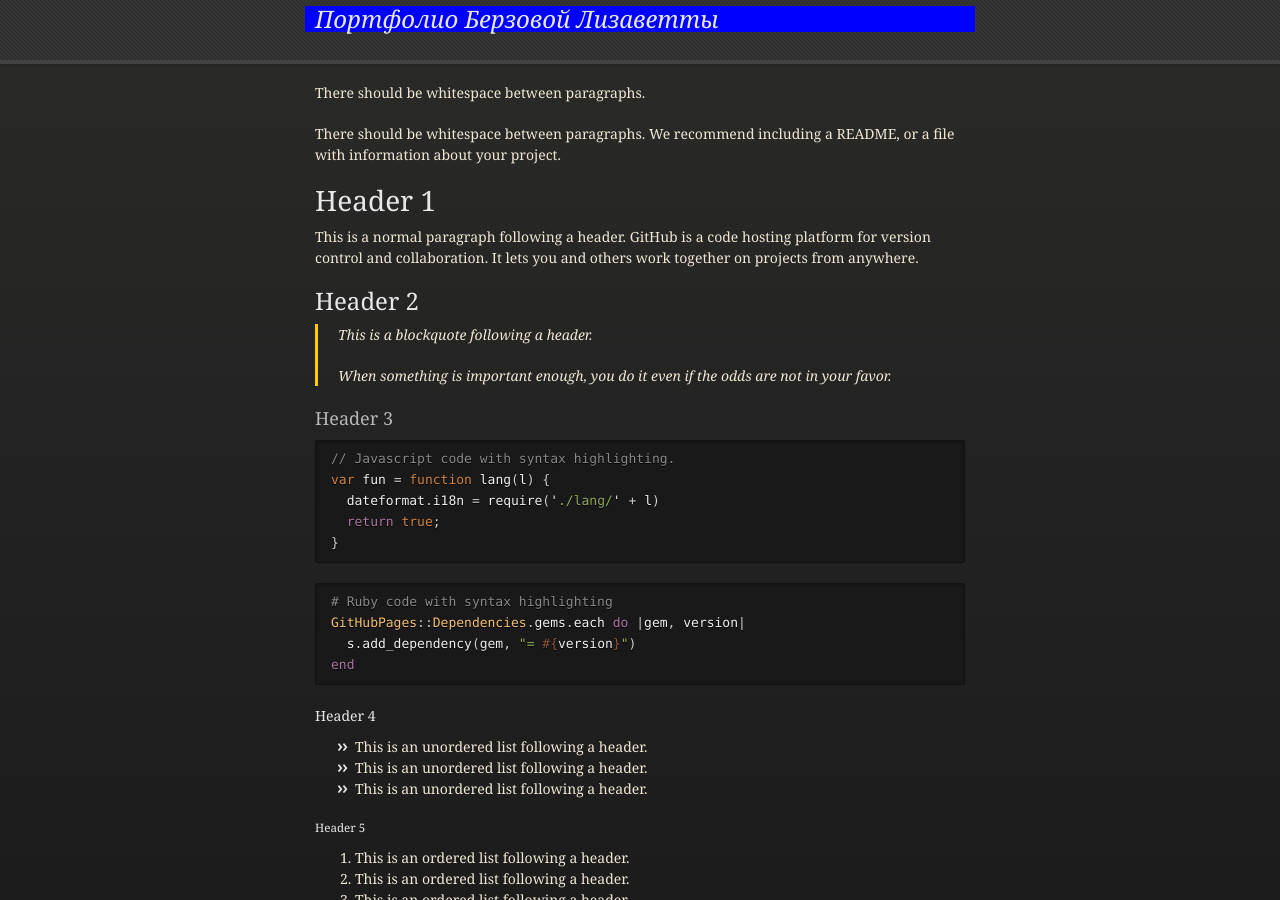
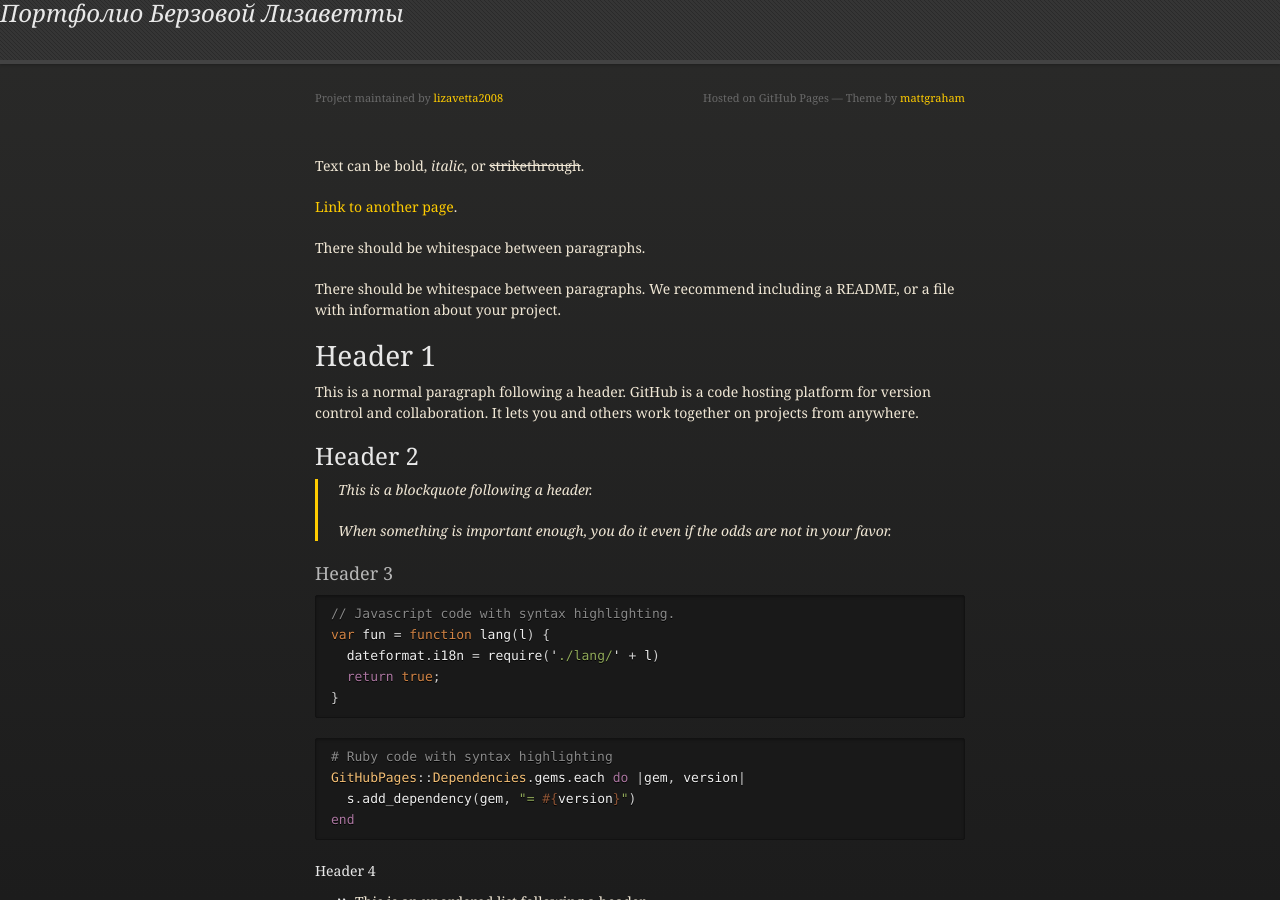
Before and after one commit to lizavetta2008/lizavetta2008.github.io, a Jekyll site: the page built from index.md, in a window 1280 px wide and 900 px high. Built offline with Jekyll 4.4.1, drawn with Linux system fonts in a browser that asks for light colours.

Commit message:
Update default.html

```diff
--- a/_layouts/default.html
+++ b/_layouts/default.html
@@ -19,12 +19,16 @@
   </head>
   <body>
       <div id="header">
-        <nav>
           <h2><i>Портфолио Берзовой Лизаветты</i></h2>
-        </nav>
       </div><!-- end header -->
 
     <div class="wrapper">
+
+      <section>
+        <div id="title">
+          <span class="credits left">Project maintained by <a href="{{ site.github.owner_url }}">{{ site.github.owner_name }}</a></span>
+          <span class="credits right">Hosted on GitHub Pages &mdash; Theme by <a href="https://twitter.com/mattgraham">mattgraham</a></span>
+        </div>
 
         {{ content }}
 
```
